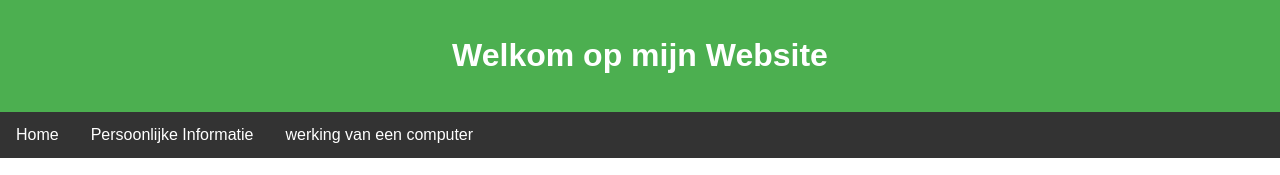
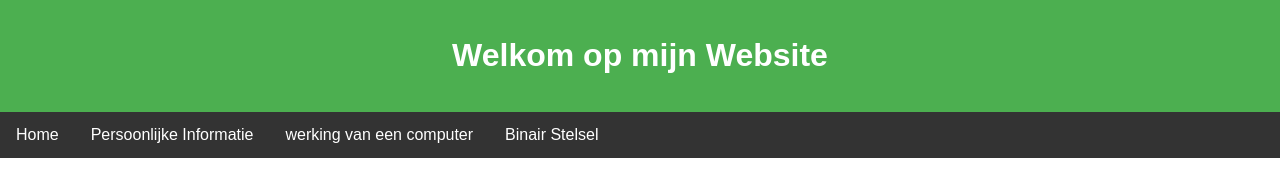
Before and after one commit to Altijdjoek/Altijdjoek.github.io, a plain HTML site: page persoonlijke.info.html in a window 1280 px wide. Shown: the top 175 px of the page. Drawn offline with Linux system fonts and the light colour scheme.

Commit message:
Update persoonlijke.info.html

```diff
--- a/persoonlijke.info.html
+++ b/persoonlijke.info.html
@@ -79,6 +79,7 @@
 <li><a href="index.html">Home</a></li>
 <li><a href="persoonlijke.info.html">Persoonlijke Informatie</a></li>
 <li><a href="werking van een computer">werking van een computer</a></li>
+<li><a href="binair stelsel.html">Binair Stelsel</a></li>
 </ul>
 </nav>
 <div class="main">
```
